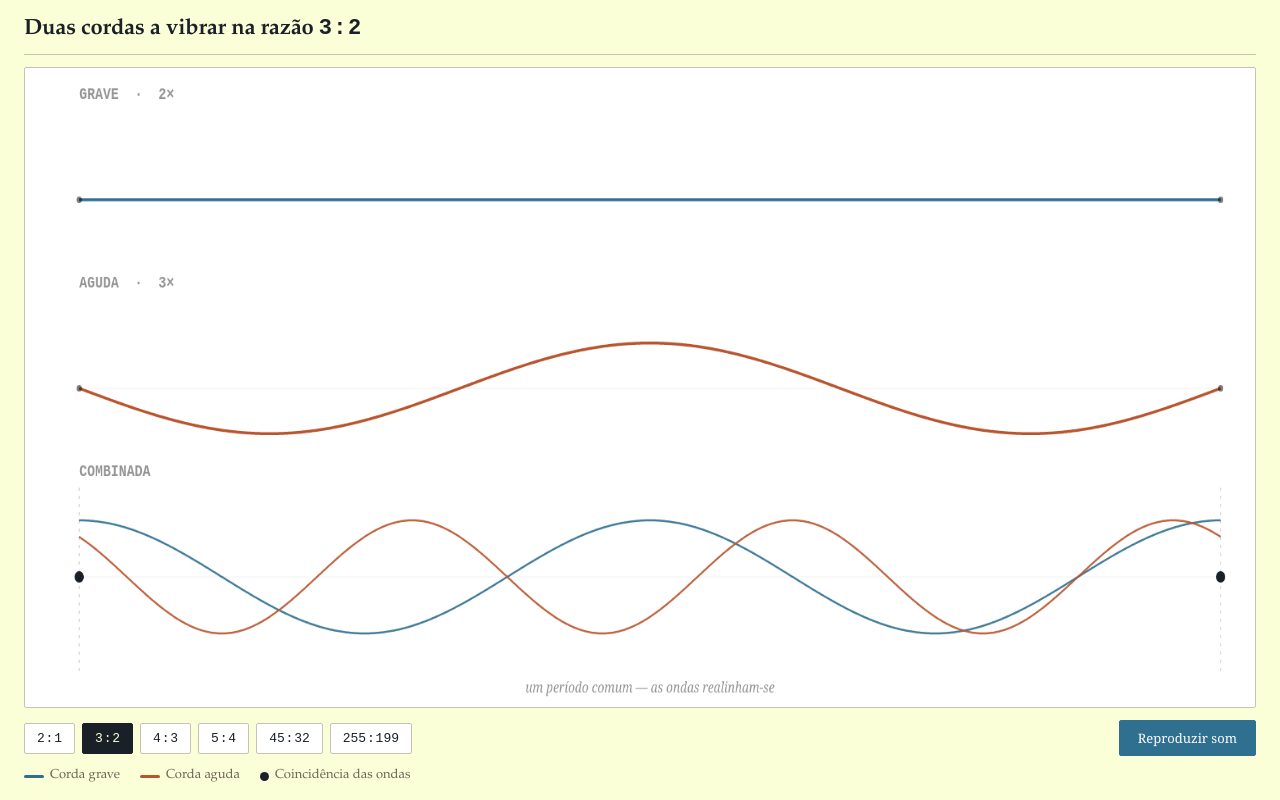
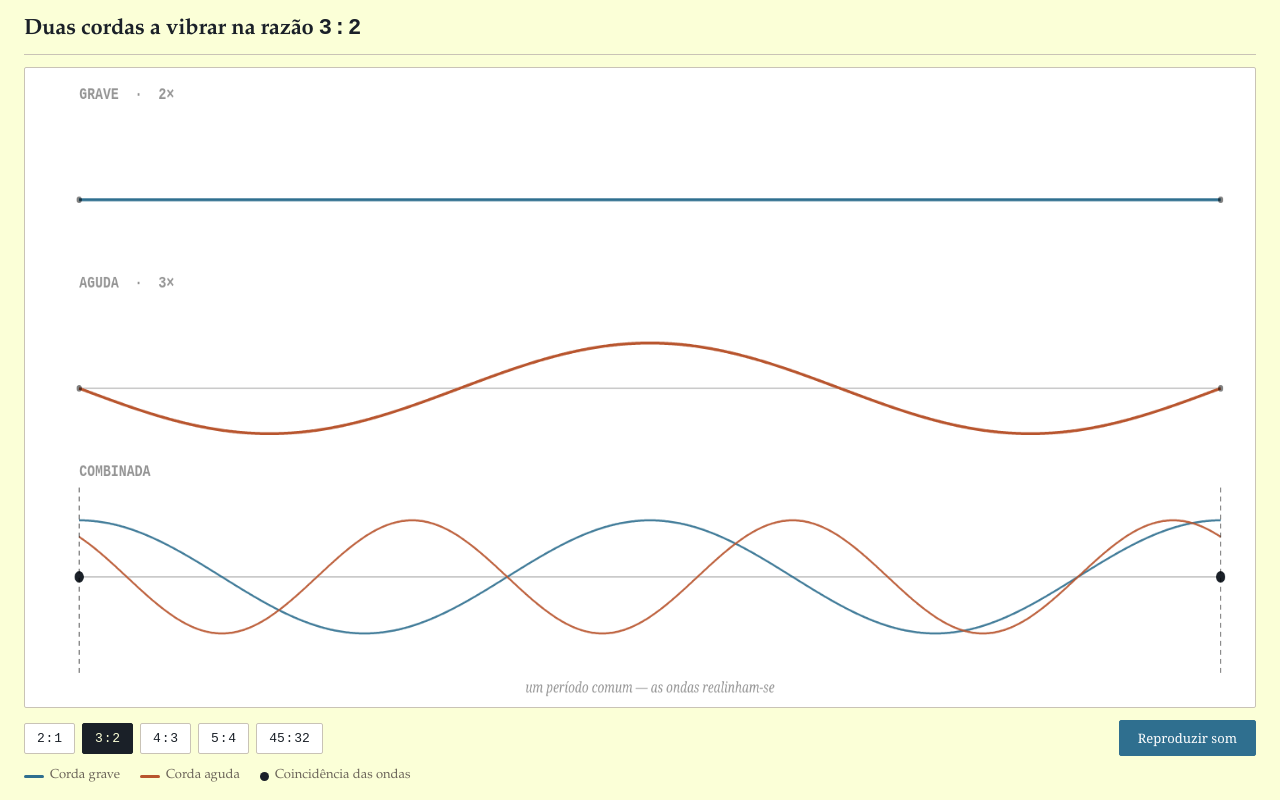
Before and after one commit to joanaquintela/consonancia-demo, a plain HTML site: page index.html in a window 1280 px wide. Drawn offline with Linux system fonts and the light colour scheme.

Commit message:
Update index.html

```diff
--- a/index.html
+++ b/index.html
@@ -163,7 +163,6 @@
     { n:4, d:3, name:'4 : 3' },
     { n:5, d:4, name:'5 : 4' },
     { n:45, d:32, name:'45 : 32' },
-    { n:255, d:199, name:'255 : 199' },
   ];
 
   let current = RATIOS[1];
@@ -191,8 +190,8 @@
     const phase = t * 0.35 * 2 * Math.PI;
     const xToPx = x => padL + x * plotW;
 
-    ctx.strokeStyle = 'rgba(0,0,0,0.06)';
-    ctx.lineWidth = 1;
+    ctx.strokeStyle = 'rgba(0,0,0,0.28)';
+    ctx.lineWidth = 1.5;
     [yLower, yUpper, yBoth].forEach(y => {
       ctx.beginPath(); ctx.moveTo(padL, y); ctx.lineTo(W-padR, y); ctx.stroke();
     });
@@ -256,9 +255,9 @@
     [0, 1].forEach(x => {
       ctx.beginPath(); ctx.arc(xToPx(x), yMid, 7, 0, 7); ctx.fill();
     });
-    ctx.strokeStyle = 'rgba(0,0,0,0.18)';
-    ctx.setLineDash([4, 6]);
-    ctx.lineWidth = 1.5;
+    ctx.strokeStyle = 'rgba(0,0,0,0.45)';
+    ctx.setLineDash([6, 5]);
+    ctx.lineWidth = 2;
     [0,1].forEach(x => {
       ctx.beginPath();
       ctx.moveTo(xToPx(x), padT + rowH*2 + 6);
```
